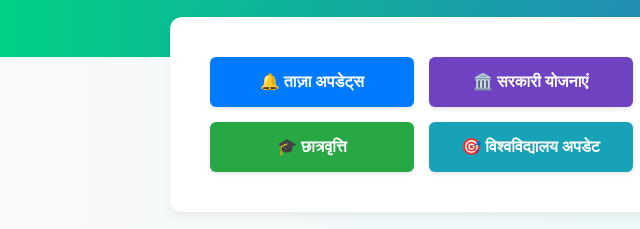
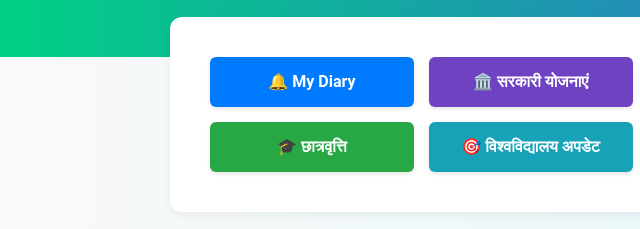
Before and after one commit to studyforbihar/exams, a plain HTML site: page index.html in a window 1280 px wide. Shown: the part 205-434 px from the top of the page, 0-640 px from the left. Drawn offline with Linux system fonts and the light colour scheme; a script that the page names is missing.

Commit message:
Update index.html

```diff
--- a/index.html
+++ b/index.html
@@ -39,7 +39,7 @@
 
 <section class="button-wrapper">
 <div class="category-buttons">
-  <a href="new.html" class="btn btn-blue">🔔 ताज़ा अपडेट्स</a>
+  <a href="love.html" class="btn btn-blue">🔔 My Diary</a>
   <a href="schemes.html" class="btn btn-purple">🏛️ सरकारी योजनाएं</a>
   <a href="bseb.html" class="btn btn-orange">🏫 बिहार बोर्ड अपडेट</a>
   <a href="admit.html" class="btn btn-red">🎟️ प्रवेश पत्र</a>
```
